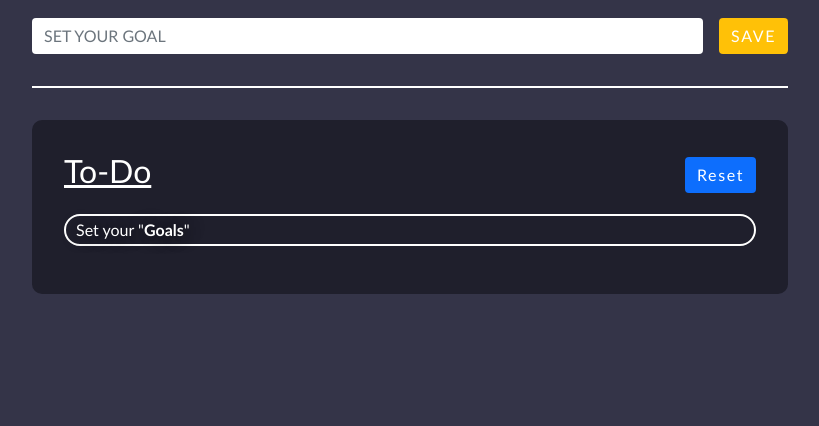
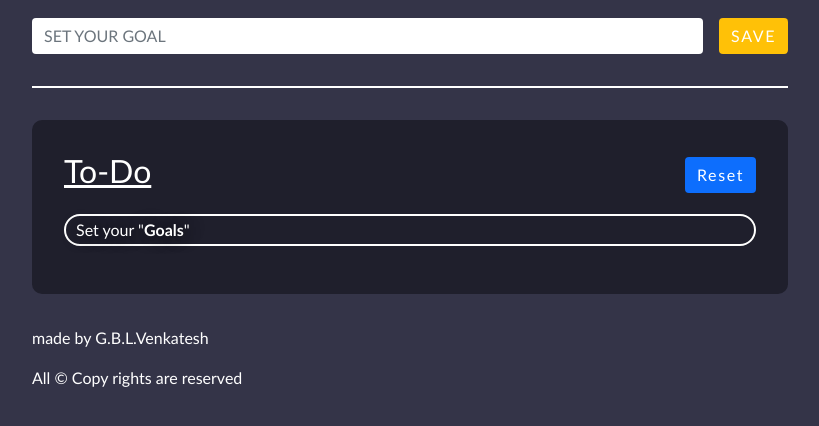
Before and after one commit to bogalingeswara/todo-GoalReacher, a plain HTML site: page index.html in a window 1280 px wide. Shown: the part 224-650 px from the top of the page, without its empty margins (230-1049 px from the left). Drawn offline with Linux system fonts and the light colour scheme.

Commit message:
updated index.html

```diff
--- a/index.html
+++ b/index.html
@@ -32,6 +32,8 @@
                                 <p class="task">Set your "<b>Goals</b>"</p>
                              </div>
                 </div>
+        <p>made by G.B.L.Venkatesh</p>
+        <p>All © Copy rights are reserved</p>
         </div>
         <script src="script.js"></script>
 </body>
```
